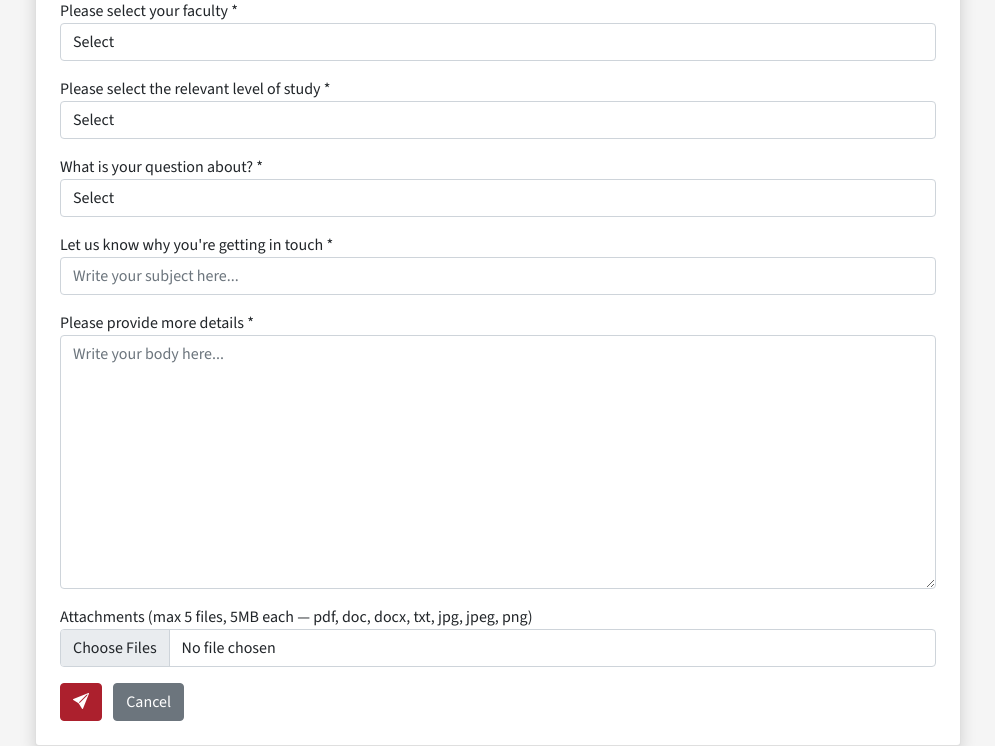
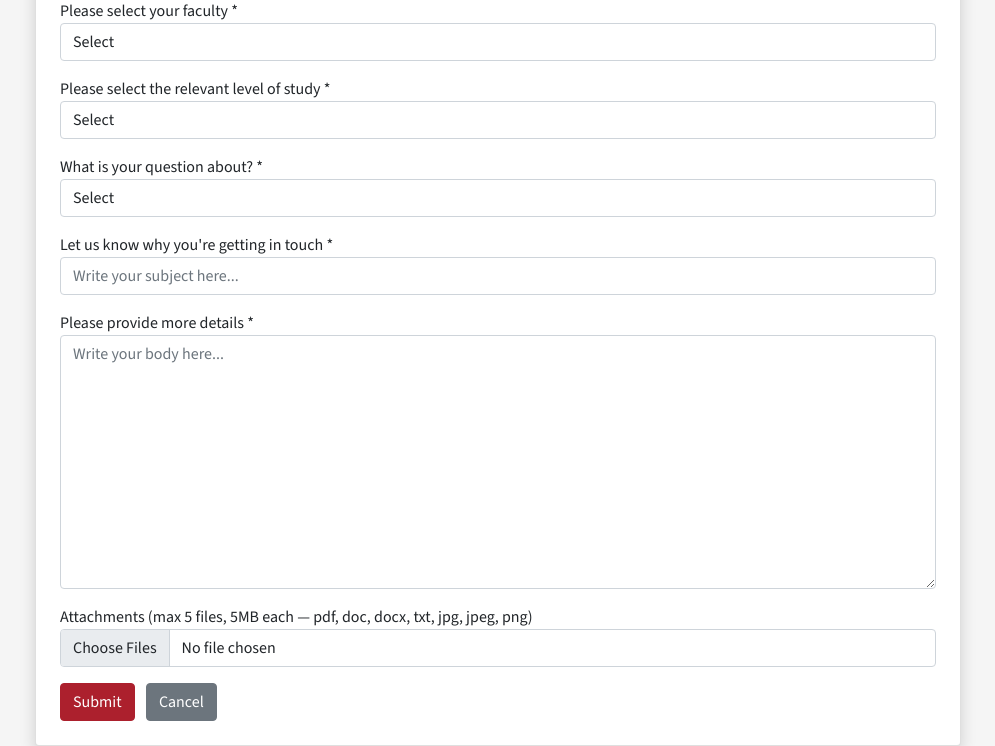
Before and after one commit to TheTinker001/Clarify, a Django app: template tickets/templates/create_ticket.html in a window 1280 px wide. Shown: the part 183-929 px from the top of the page, without its empty margins (142-1137 px from the left). Run offline with Django 5.2, Linux system fonts and the light colour scheme; the template is opened without the code that fills it: values that come from a table or form of the project are taken from there, others are empty; some libraries are stand-ins or nearby versions.

Commit message:
Edit 'tickets/templates/create_ticket.html'

```diff
--- a/tickets/templates/create_ticket.html
+++ b/tickets/templates/create_ticket.html
@@ -13,7 +13,7 @@
                             {% csrf_token %}
                             {% include 'partials/bootstrap_form.html' %}
                             <div class="mt-3">
-                                <button type="submit" class="btn btn-dark me-2"><i class="bi bi-send-fill"></i></button>
+                                <button type="submit" class="btn btn-dark me-2">Submit</button>
                                 <a href="{% url 'dashboard' %}" class="btn btn-secondary">Cancel</a>
                             </div>
                         </form>
```
